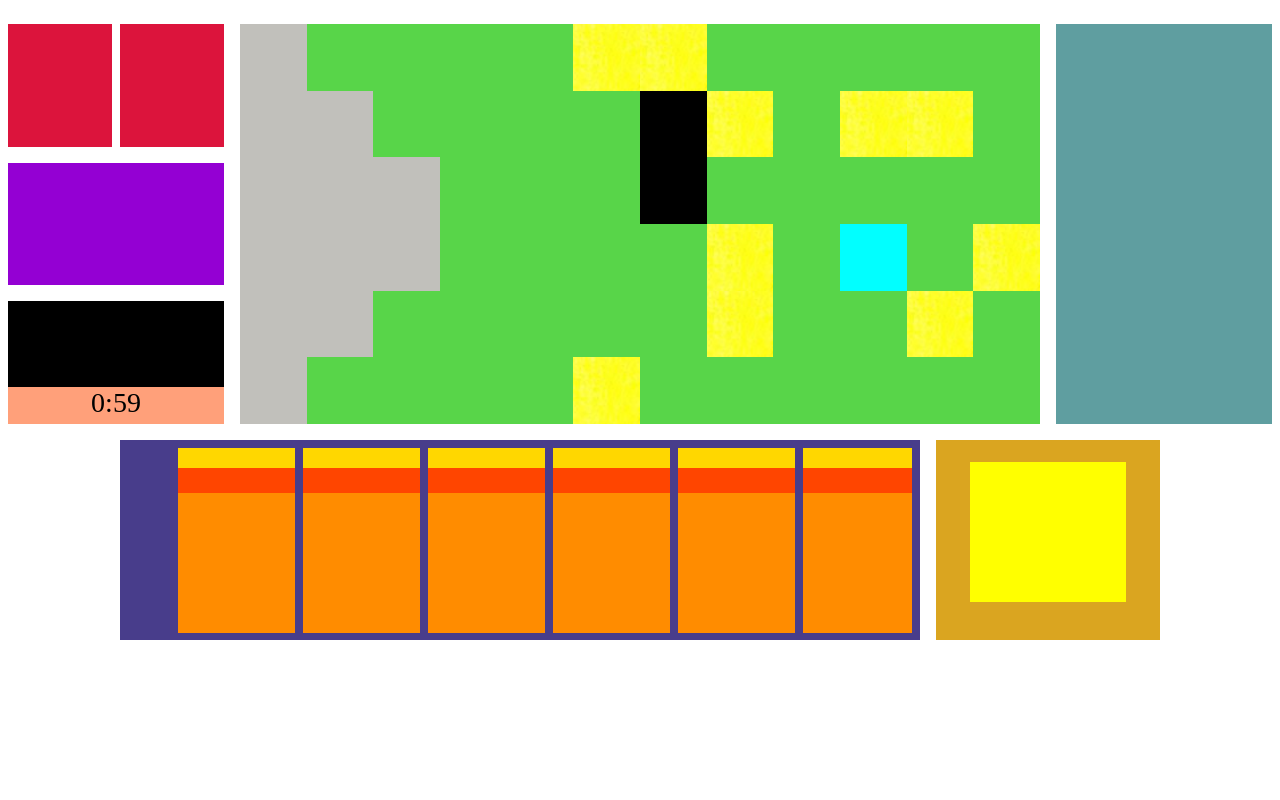
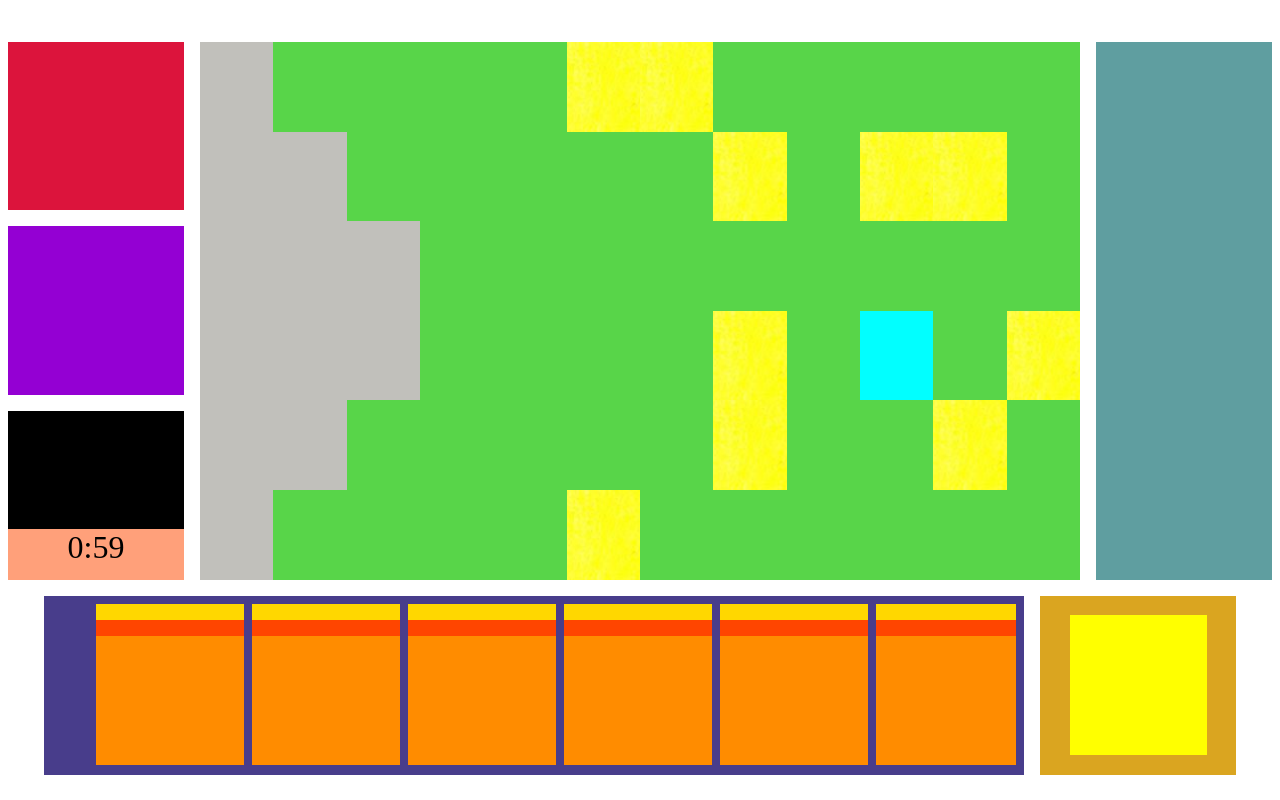
Before and after one commit to blazzer-band/Warriors-vs-Creeps, a plain HTML site: page index.html in a window 1280 px wide. Drawn offline with Linux system fonts and the light colour scheme.

Commit message:
#9 Fix scale of page

```diff
--- a/index.html
+++ b/index.html
@@ -4,8 +4,8 @@
 	<title>Warriors vs Creeps</title>
 	<style>
 		#game-map {
-			width: 800px;
-			height: 400px;
+			width: 100%;
+			height: 100%;
 
 		}
 		#game-map, tr, td {
@@ -14,35 +14,35 @@
 
 		#content {
 			display: grid;
-			grid-template-rows: 1fr 400px 200px;
+			grid-template-rows: 1fr 30fr 10fr;
 			grid-row-gap: 1em;
 		}
 
 		#main {
 			display: grid;
-			grid-template-columns: 1fr 800px 1fr;
+			grid-template-columns: 1fr 5fr 1fr;
 			grid-column-gap: 1em;
 		}
 
         #footer {
             display: grid;
-            grid-template-columns: 0.3fr 800px 0.7fr 0.3fr;
+            grid-template-columns: 0.3fr 15fr 3fr 0.3fr;
             grid-column-gap: 1em;
         }
 
 		#card-field {
             display: grid;
-            grid-template-columns: 50px repeat(6, 1fr);
+            grid-template-columns: 0.3fr repeat(6, 1fr);
             grid-column-gap: 0.5em;
 			background-color: darkslateblue;
-            height: 200px;
+            height: 100%;
 		}
 
         #card-1, #card-2, #card-3, #card-4, #card-5, #card-6 {
             background-color: bisque;
             margin-top: 0.5em;
             margin-bottom: 0.5em;
-            height: 185px;
+            height: 90%;
         }
 
         #card-6 {
@@ -52,23 +52,23 @@
         #card-1-1, #card-2-1, #card-3-1, #card-4-1, #card-5-1, #card-6-1 {
             position: relative;
             float: top;
-            height: 140px;
+            height: 80%;
             background-color: gold;
         }
 
         #card-1-2, #card-2-2, #card-3-2, #card-4-2, #card-5-2, #card-6-2 {
             position: relative;
             float: top;
-            bottom: 120px;
-            height: 140px;
+            bottom: 70%;
+            height: 80%;
             background-color: orangered;
         }
 
         #card-1-3, #card-2-3, #card-3-3, #card-4-3, #card-5-3, #card-6-3 {
             position: relative;
             float: top;
-            bottom: 235px;
-            height: 140px;
+            bottom: 140%;
+            height: 80%;
             background-color: darkorange;
         }
 
@@ -80,11 +80,11 @@
 
 		#kill-tracker {
 			display: grid;
-			grid-template-columns: 1fr 1fr;
+			grid-template-columns: 1fr;
 			grid-column-gap: 0.5em;
 		}
 
-		#kills, #points {
+		#kills {
 			background-color: crimson;
 		}
 
@@ -115,7 +115,7 @@
 
         #timer {
             text-align: center;
-            font-size: 28px;
+            font-size: 200%;
             font-style: normal;
         }
 
@@ -133,12 +133,6 @@
 
 		.g {
 			background-image: url("tmp_models/green.jpg");
-		}
-		#o1 {
-			background-image: url("tmp_models/black.jpg");
-		}
-		#o2 {
-			background-image: url("tmp_models/black.jpg");
 		}
 		.b {
 			background-image: url("tmp_models/gray.jpeg");
@@ -160,13 +154,12 @@
 		<div id="trackers">
 			<div id="kill-tracker">
 				<div id="kills"></div>
-				<div id="points"></div>
 			</div>
 			<div id="bomb-tracker">
 				<div id="hp-bomb"></div>
 			</div>
 			<div id="clock">
-				<div id="pic-clock"></div>
+				<div id="pic-clock">Timer</div>
 				<div id="timer">0:59</div>
 			</div>
 		</div>
@@ -193,7 +186,7 @@
 					<td class="g"></td>
 					<td class="g"></td>
 					<td class="g"></td>
-					<td class="o" id="o1"></td>
+					<td class="g"></td>
 					<td class="r"></td>
 					<td class="g"></td>
 					<td class="r"></td>
@@ -207,7 +200,7 @@
 					<td class="g"></td>
 					<td class="g"></td>
 					<td class="g"></td>
-					<td class="o" id="o2"></td>
+					<td class="g"></td>
 					<td class="g"></td>
 					<td class="g"></td>
 					<td class="g"></td>
```
